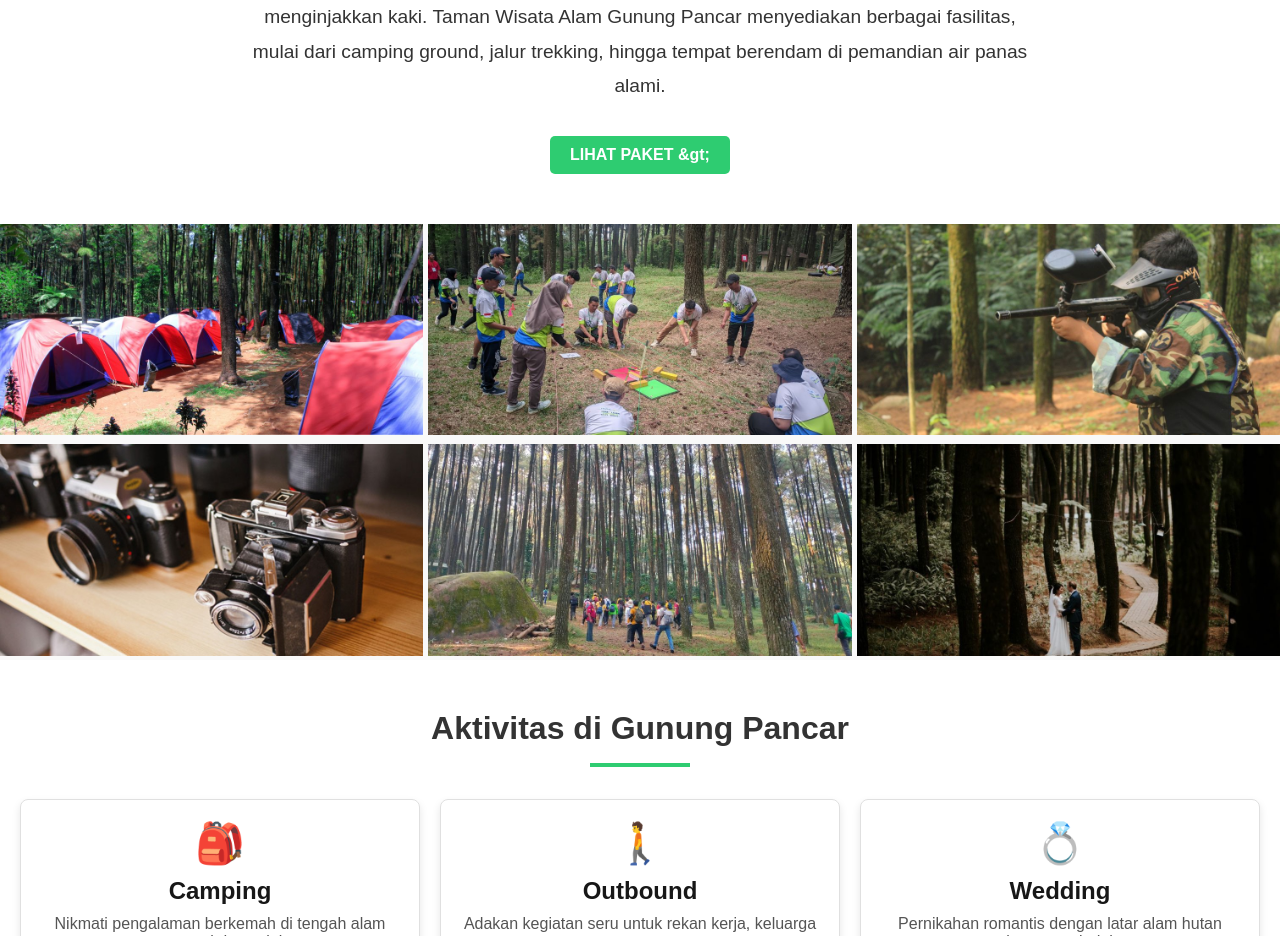
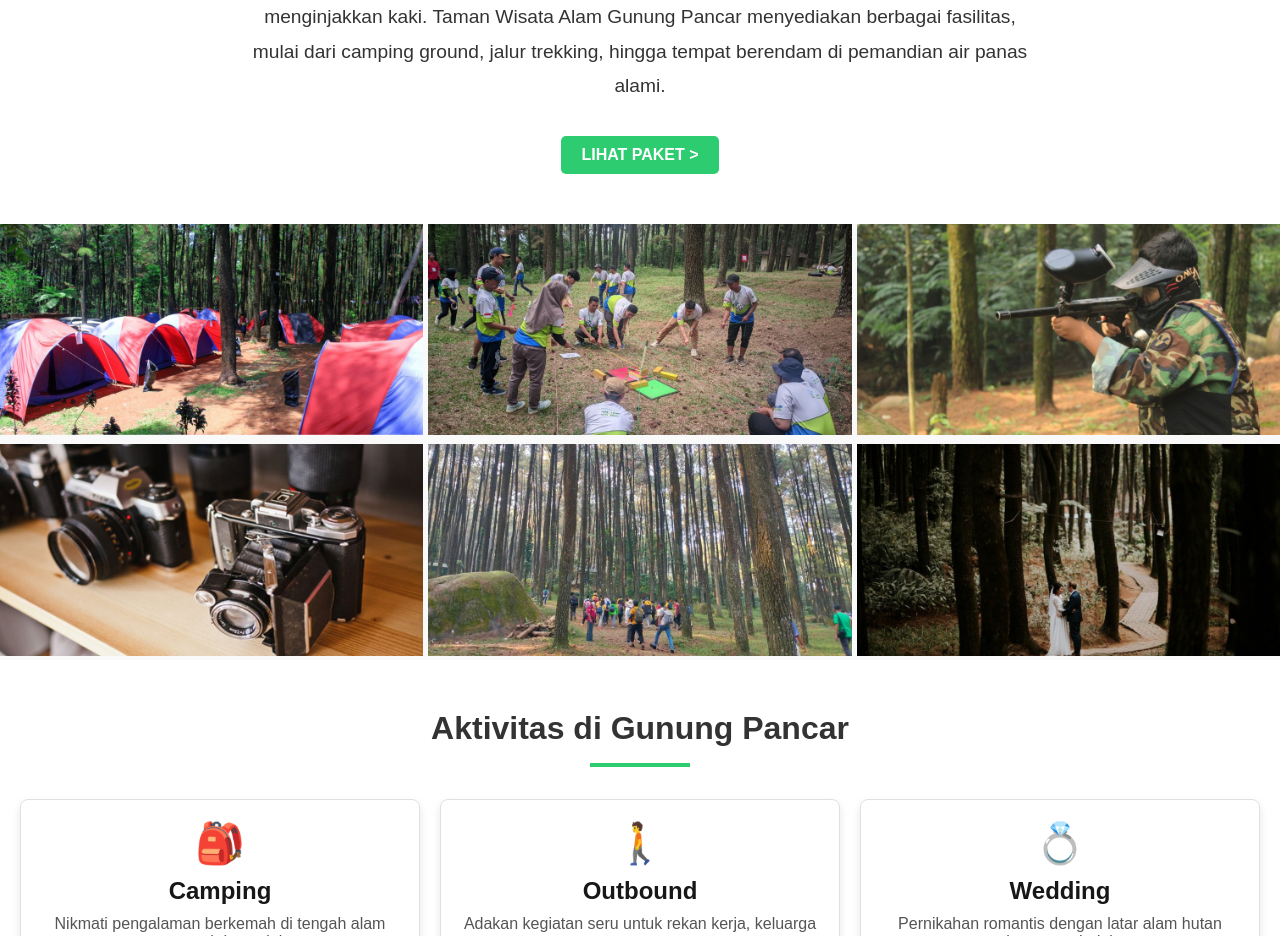
Before and after one commit to maul-lq/kelompok-8-maulana-dan-dendy-tb2, a Next.js app: page /tugas-besar-2/ in a window 1280 px wide. Shown: the part 1000-1936 px from the top of the page. Built offline with nearby package versions, Linux system fonts and the light colour scheme.

Commit message:
betulin addr

```diff
--- a/app/komponen/tempatKontenTeks.js
+++ b/app/komponen/tempatKontenTeks.js
@@ -1,7 +1,7 @@
 export default function TempatKonetenTeks(props = {}) {
     const {title= "Kenapa Harus Gunung Pancar?",
         desc="Di sini, Anda bisa merasakan ketenangan yang jarang ditemukan di tempat lain. Udara segar, suara gemericik air, dan hijaunya pepohonan akan menyambut Anda sejak pertama kali menginjakkan kaki. Taman Wisata Alam Gunung Pancar menyediakan berbagai fasilitas, mulai dari camping ground, jalur trekking, hingga tempat berendam di pemandian air panas alami.",
-    addr="LIHAT PAKET &gt;"} = props;
+    addr="LIHAT PAKET >"} = props;
     return (
         <div style={{
             width: "100%",
```
